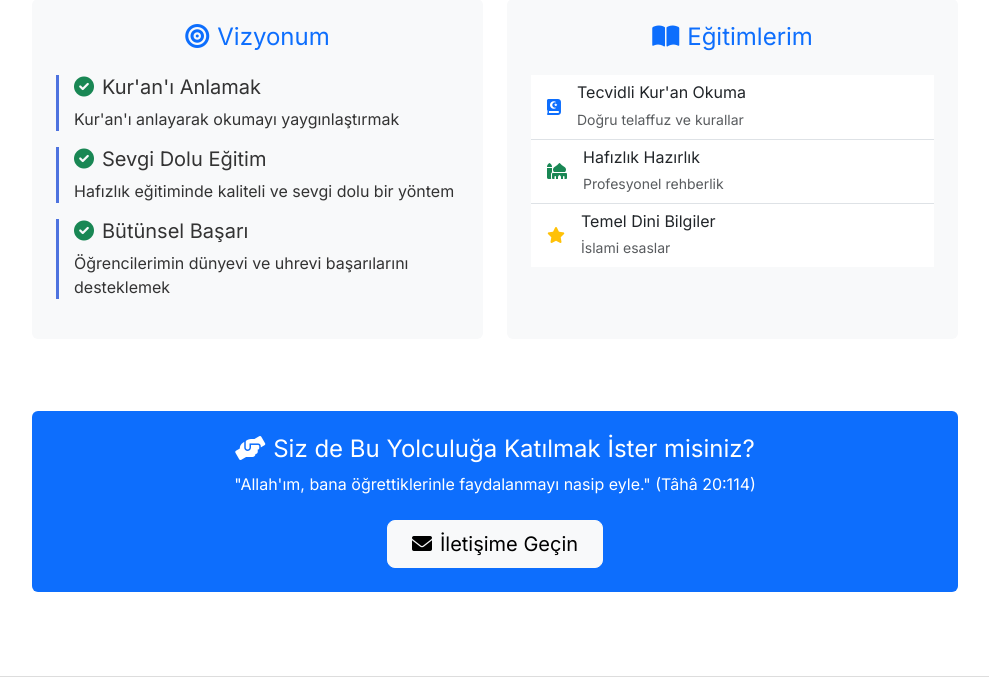
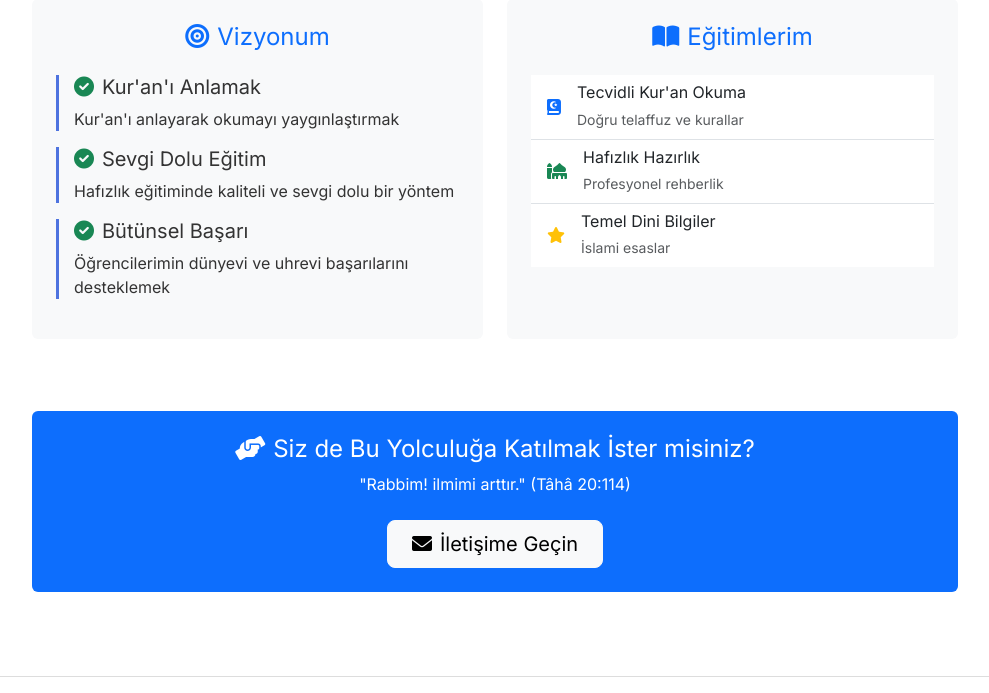
Before and after one commit to ugurtr-cmd/django-project-web, a Django app: page /hakkimda in a window 1280 px wide. Shown: the part 716-1409 px from the top of the page, without its empty margins (145-1134 px from the left). Run offline with Django 5.2, Linux system fonts and the light colour scheme; data that the repository does not hold is empty.

Commit message:
Update hakkimda.html

```diff
--- a/mainproject/templates/hakkimda.html
+++ b/mainproject/templates/hakkimda.html
@@ -100,7 +100,7 @@
             <div class="text-center mt-5 mb-4">
                 <div class="p-4 bg-primary text-white rounded">
                     <h4><i class="fas fa-hands-helping me-2"></i>Siz de Bu Yolculuğa Katılmak İster misiniz?</h4>
-                    <p class="mb-4">"Allah'ım, bana öğrettiklerinle faydalanmayı nasip eyle." (Tâhâ 20:114)</p>
+                    <p class="mb-4">"Rabbim! ilmimi arttır." (Tâhâ 20:114)</p>
                     <a href="{% url 'iletisim' %}" class="btn btn-light btn-lg px-4">
                         <i class="fas fa-envelope me-2"></i>İletişime Geçin
                     </a>
```
